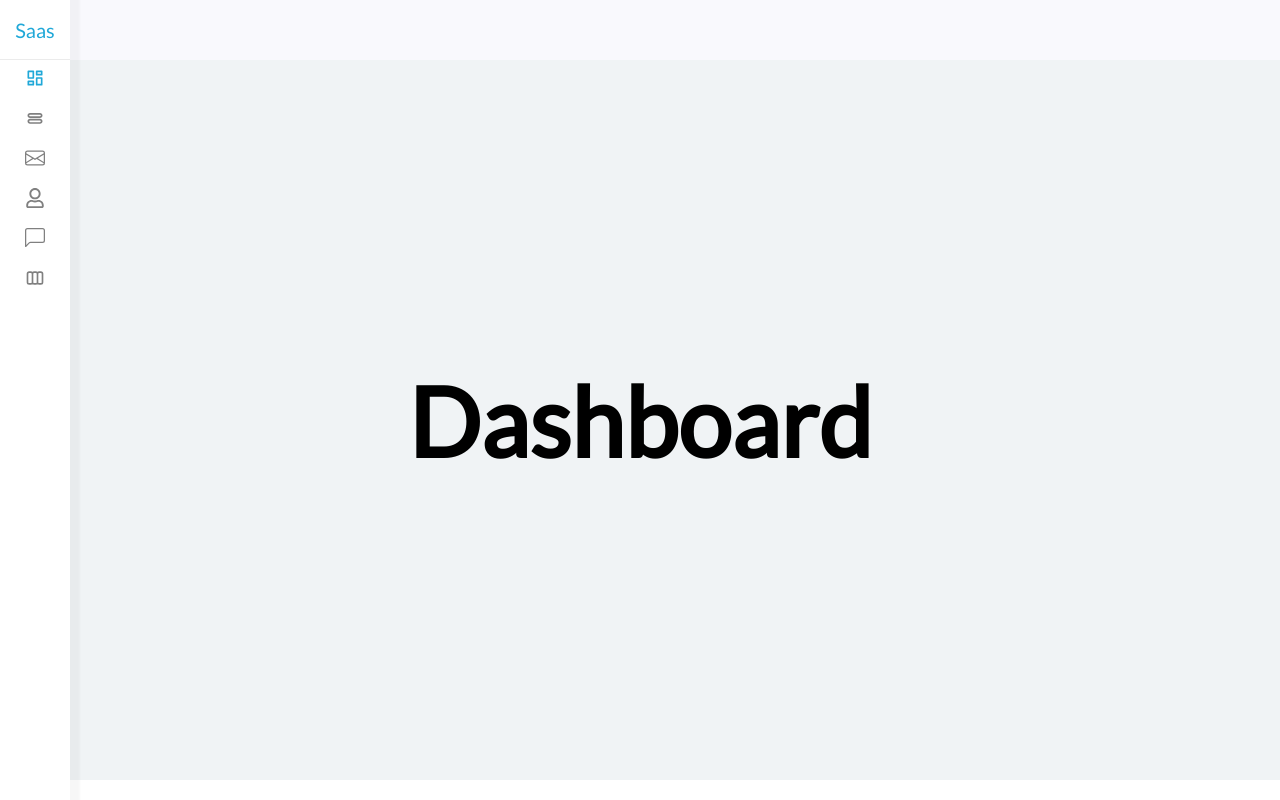
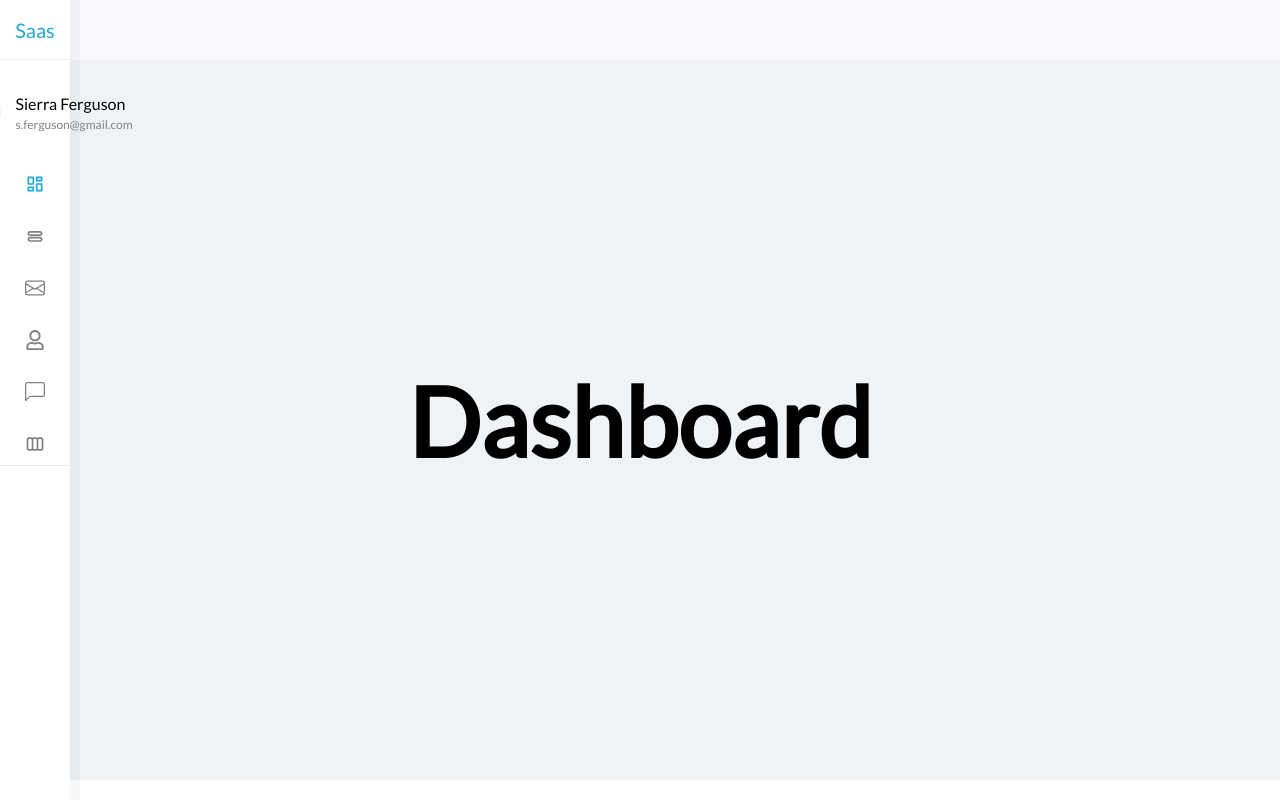
Before and after one commit to lucasesansim/PrototipoSeguimientoCursos, a React (Create React App) app: page / in a window 1280 px wide. Built offline with nearby package versions, Linux system fonts and the light colour scheme.

Commit message:
Implemented user avatar

```diff
--- a/package.json
+++ b/package.json
@@ -6,6 +6,9 @@
     "@coreui/coreui": "^4.2.0",
     "@coreui/icons": "^3.0.0-alpha.0",
     "@coreui/react": "^4.3.0",
+    "@emotion/react": "^11.9.3",
+    "@emotion/styled": "^11.9.3",
+    "@mui/material": "^5.8.7",
     "@testing-library/jest-dom": "^5.16.4",
     "@testing-library/react": "^13.3.0",
     "@testing-library/user-event": "^13.5.0",
--- a/src/components/Navbar.js
+++ b/src/components/Navbar.js
@@ -3,19 +3,19 @@ import { Link } from "react-router-dom";
 import { navbarData } from "./navbarData";
 import './navbar.css';
 import { IconContext } from "react-icons";
+import { Image } from "react-bootstrap";
+import { Avatar } from "@mui/material";
+import redHeadImage from "../assets/pelirroja.jpg";
+import UserAvatar from "./UserAvatar";
 
 const Navbar = () => {
   const [sideBarActive, setActive] = useState(false);
   const [activeTab, setActiveTab] = useState('Dashboard');
 
-  console.log(activeTab)
   const showSidebar = () => setActive(!sideBarActive);
   return (
     <>
-      {/* <IconContext.Provider value={{ color: 'gray', size: '20px'}}> */}
         <div className="navbar">
-          <Link to='#' className="menu-bars">
-          </Link>
         </div>
         <nav className={sideBarActive ? 'nav-menu' : 'nav-menu inactive'}>
           <ul className='nav-menu-items'>
@@ -24,19 +24,32 @@ const Navbar = () => {
                 {sideBarActive ? 'Saas Kit' : 'Saas'}
               </Link>
             </li>
+            <UserAvatar
+              user={{image: redHeadImage, name: 'Sierra Ferguson', email: 's.ferguson@gmail.com'}}
+              usedIn="navigator"
+            />
             {navbarData.map((item, index) => {
                 return (
-                  <li key={index} className={sideBarActive ? `${item.className}` : `${item.className} inactive`}>
+                  <li
+                    key={index}
+                    className={sideBarActive ? `${item.className}` : `${item.className} inactive`}
+                    style={{
+                      marginBottom: '12px',
+                      borderBottom: `${index === navbarData.length - 1 ? '1.5px solid rgb(204 204 204 / 40%)' : ''}`
+                    }}
+                  >
                     <Link
                       to={item.path}
                       onClick={() => setActiveTab(item.title)}
                       className={activeTab === item.title ? 'nav-text-selected' : ''}
                     >
-                      <div style={{color: `${activeTab === item.title ? '#20a8d8': 'gray'}`, fontSize: '20px'}}>
+                      <div style={{ color: `${activeTab === item.title ? '#20a8d8': 'gray'}`, fontSize: '20px' }}>
                         {item.icon}
                       </div>
                       {sideBarActive && (
-                        <span style={{color: `${activeTab === item.title ? '#20a8d8': 'gray'}`}}>{item.title}</span>
+                        <span style={{color: `${activeTab === item.title ? '#20a8d8': 'gray'}`}}>
+                          {item.title}
+                        </span>
                       )}
                     </Link>
                   </li>
@@ -44,7 +57,6 @@ const Navbar = () => {
               })}
           </ul>
         </nav>
-      {/* </IconContext.Provider> */}
     </>
   )
 }
--- /dev/null
+++ b/src/components/UserAvatar.js
@@ -0,0 +1,31 @@
+import React from "react";
+import { Avatar } from "@mui/material";
+import './avatar.css';
+
+
+const UserAvatar = ({user, usedIn}) => {
+  const imageSize = usedIn === "navigator" ? "50px" : "30px";
+  console.log(user);
+  return (
+    <div className="avatar-container">
+      <Avatar
+        src={user.image}
+        className="avatar-image"
+        sx={{ width: imageSize, height: imageSize }}
+      />
+      <div>
+        <div>
+          {user.name}
+        </div>
+        {usedIn === "navigator" && (
+          <div className="avatar-email">
+            {user.email}
+          </div>
+        )}
+      </div>
+    </div>
+  )
+}
+
+
+export default UserAvatar;
--- /dev/null
+++ b/src/components/avatar.css
@@ -0,0 +1,15 @@
+.avatar-container {
+  display: flex;
+  justify-content: center;
+  align-items: center;
+}
+
+.avatar-image {
+  margin: 28px 14px 28px 14px;
+}
+
+.avatar-email {
+  margin-top: 4px;
+  font-size: 12px;
+  color: gray;
+}
```
Also changed, not shown: src/assets/pelirroja.jpg (added), 1 other file (tests, documents, lock files or other folders).
